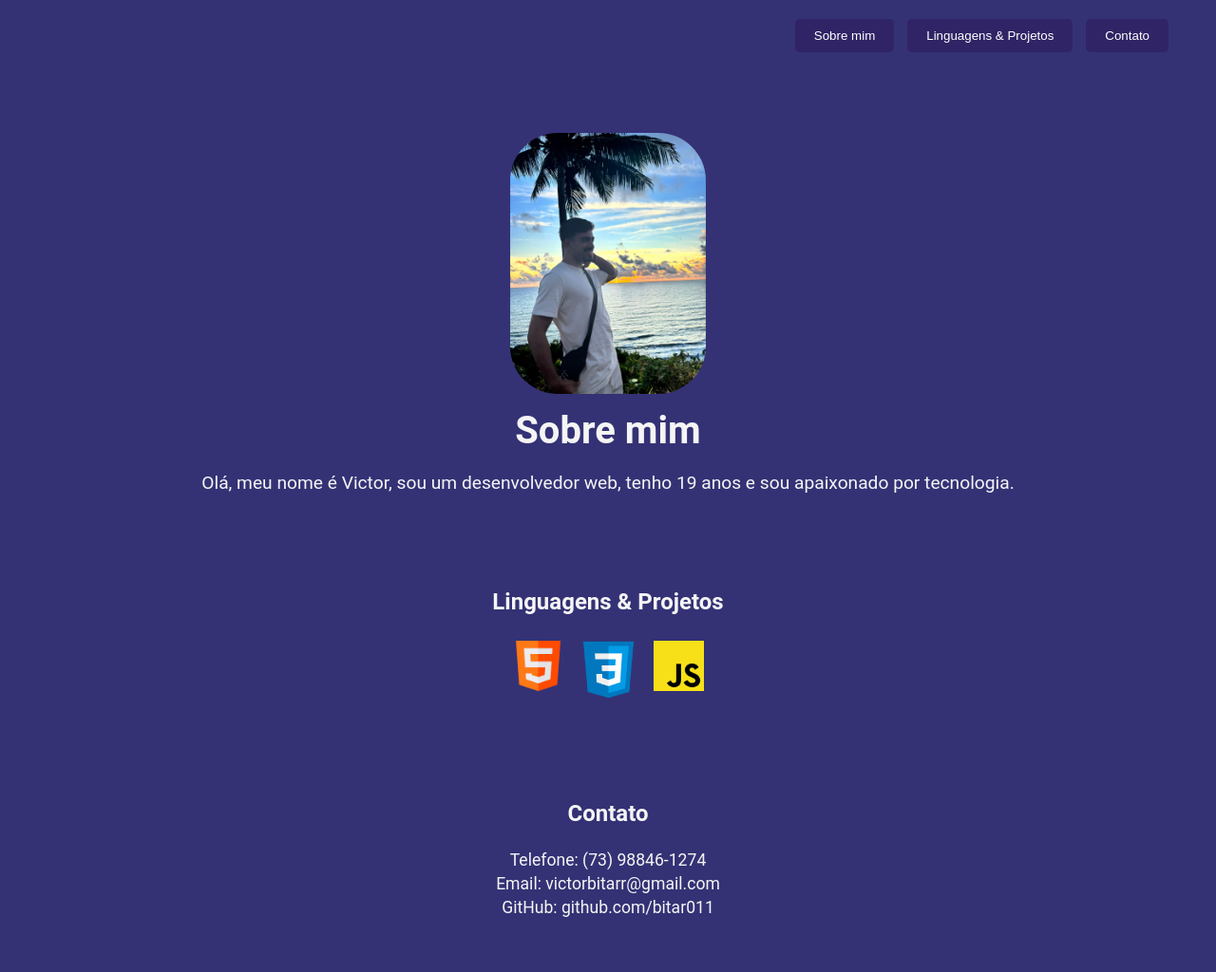
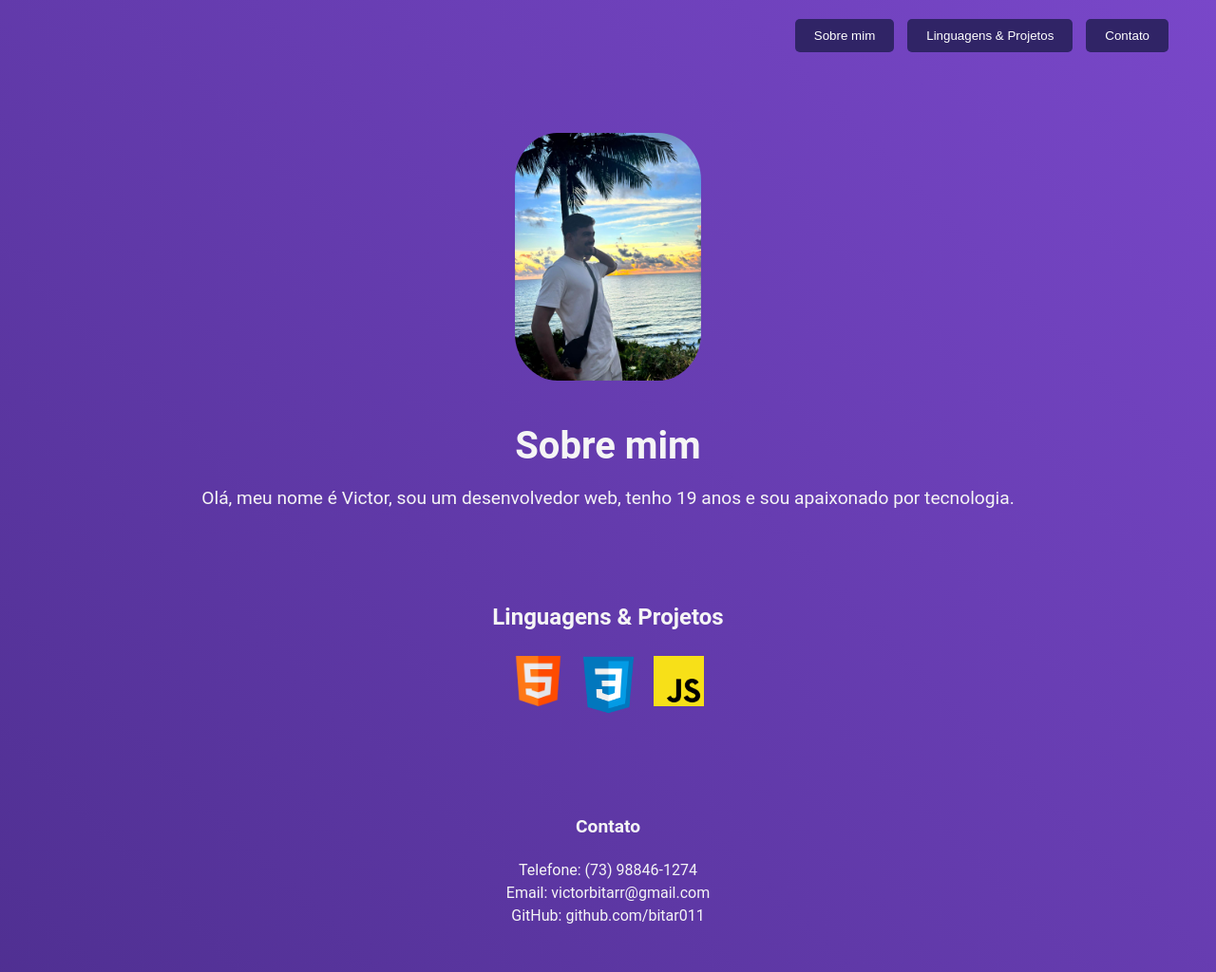
Before and after one commit to bitar011/Portfolio1.1, a plain HTML site: page portifolio/index.html in a window 1280 px wide. Shown: the whole page at 95% size. Drawn offline with Linux system fonts and the light colour scheme.

Commit message:
fundo animado

```diff
--- a/portifolio/index.html
+++ b/portifolio/index.html
@@ -34,4 +34,5 @@
         <p>GitHub: <a href="https://github.com/bitar011">github.com/bitar011</a></p>
     </div>
   </body>
+  <script src="script.js"></script>
 </html>
--- a/portifolio/style.css
+++ b/portifolio/style.css
@@ -1,24 +1,37 @@
-*{
+* {
     margin: 0;
     padding: 0;
     box-sizing: border-box;
 }
 
-body{
-    font-family: 'Roboto', sans-serif;
-    background-color: #343275;
+@keyframes gradientAnimation {
+    0% {
+        background-position: 0% 0%;
+    }
+    50% {
+        background-position: 100% 100%;
+    }
+    100% {
+        background-position: 0% 0%;
+    }
 }
 
-.header{
+body {
+    font-family: 'Roboto', sans-serif;
+    background: linear-gradient(45deg, #343275, #422880, #7947c9, #343275);
+    background-size: 400% 400%;
+    animation: gradientAnimation 10s ease infinite;
+}
+
+.header {
     display: flex;
     flex-direction: row;
     align-items: left;
     padding: 20px 50px;
-
     justify-content: flex-end;
 }
 
-.btn{
+.btn {
     padding: 10px 20px;
     background-color: #302466;
     color: #ffffff;
@@ -28,44 +41,46 @@ body{
     margin-left: 10px;
 }
 
-.btn:hover{
+.btn:hover {
     background-color: #1a1a2e;
     color: #f5f5f5;
 }
 
-.about{
+.about {
+    display: flex;
+    flex-direction: column;
+    align-items: center;
+    padding: 50px;
+    animation: gradientAnimation 15s ease infinite;
+}
+
+.about h2 {
+    color: #f5f5f5;
+    font-size: 2.5rem;
+    margin-bottom: 20px;
+    margin-top: 30px;
+}
+
+.about p {
+    color: #f5f5f5;
+    font-size: 1.2rem;
+    text-align: center;
+}
+
+#vt {
+    width: 20%;
+    border-radius: 65px;
+    padding: 15px 20px 15px 20px;
+}
+
+.Linguagens {
     display: flex;
     flex-direction: column;
     align-items: center;
     padding: 50px;
 }
 
-.about h2{
-    color: #f5f5f5;
-    font-size: 2.5rem;
-    margin-bottom: 20px;
-}
-
-.about p{
-    color: #f5f5f5;
-    font-size: 1.2rem;
-    text-align: center;
-}
-
-#vt{
-    width: 20%;
-    border-radius: 65px;
-    padding: 15px;
-}
-
-.Linguagens{
-    display: flex;
-    flex-direction: column ;
-    align-items: center;
-    padding: 50px;
-}
-
-.Linguagens h2{
+.Linguagens h2 {
     color: #f5f5f5;
     font-size: 1.5rem;
     margin-bottom: 20px;
@@ -78,7 +93,7 @@ body{
     gap: 10px;
 }
 
-#html{
+#html {
     height: auto;
     width: auto;
     max-width: 60px;
@@ -86,14 +101,14 @@ body{
     padding-top: 7px;
 }
 
-#css{
+#css {
     height: auto;
     width: auto;
     max-width: 75px;
     max-height: 75px;
 }
 
-#js{
+#js {
     height: auto;
     width: auto;
     max-width: 60px;
@@ -101,7 +116,7 @@ body{
     padding-top: 7px;
 }
 
-.Contato{
+.Contato {
     display: flex;
     flex-direction: column;
     align-items: center;
@@ -109,19 +124,19 @@ body{
     gap: 5px;
 }
 
-.Contato h2{
+.Contato h2 {
     color: #f5f5f5;
-    font-size: 1.5rem;
+    font-size: 1.2rem;
     margin-bottom: 20px;
 }
 
-.Contato p{
+.Contato p {
     color: #f5f5f5;
-    font-size: 1.1rem;
+    font-size: 1rem;
     text-align: center;
 }
 
-.Contato p a{
+.Contato p a {
     color: #f5f5f5;
     text-decoration: none;
 }
```
Also changed, not shown: portifolio/script.js (added).
